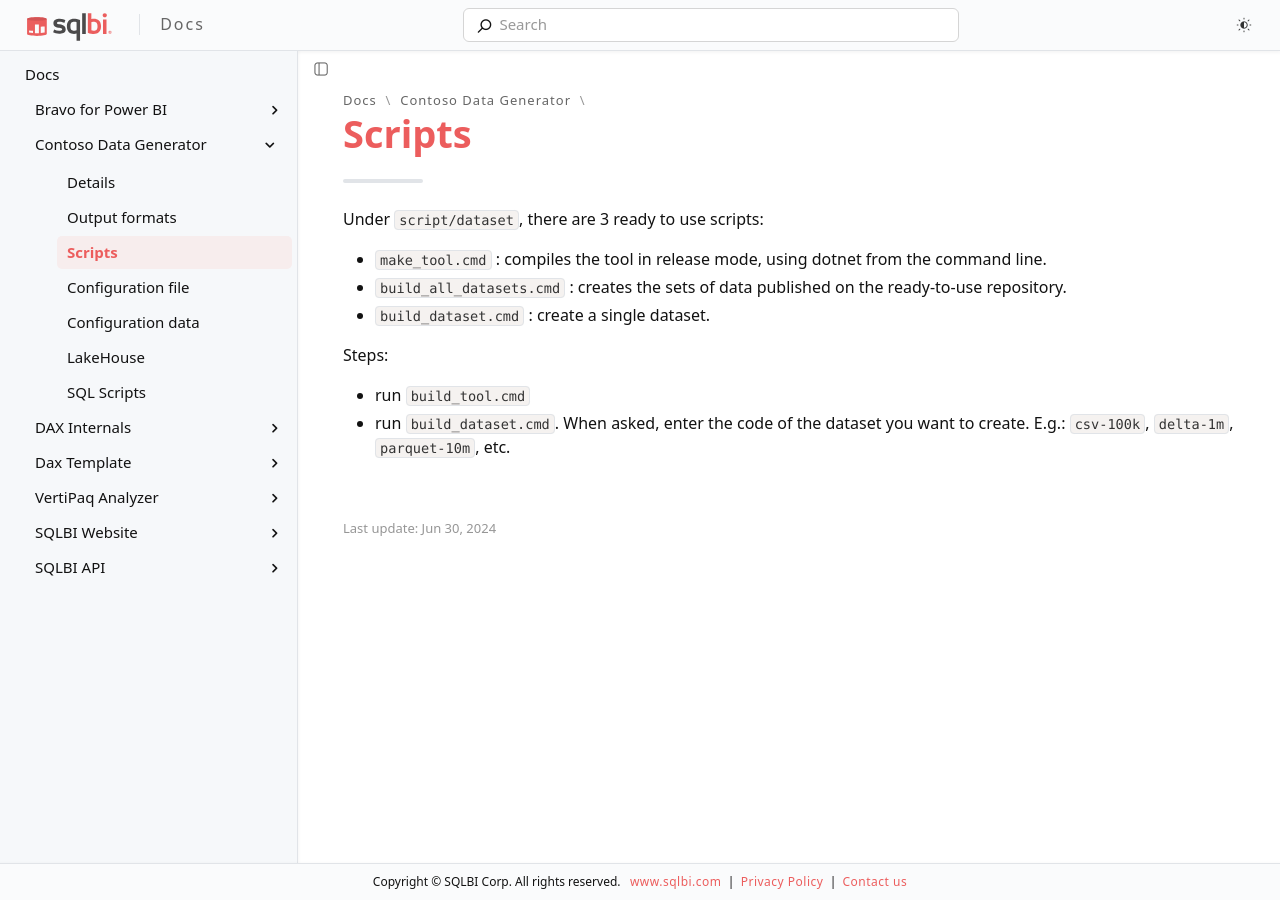
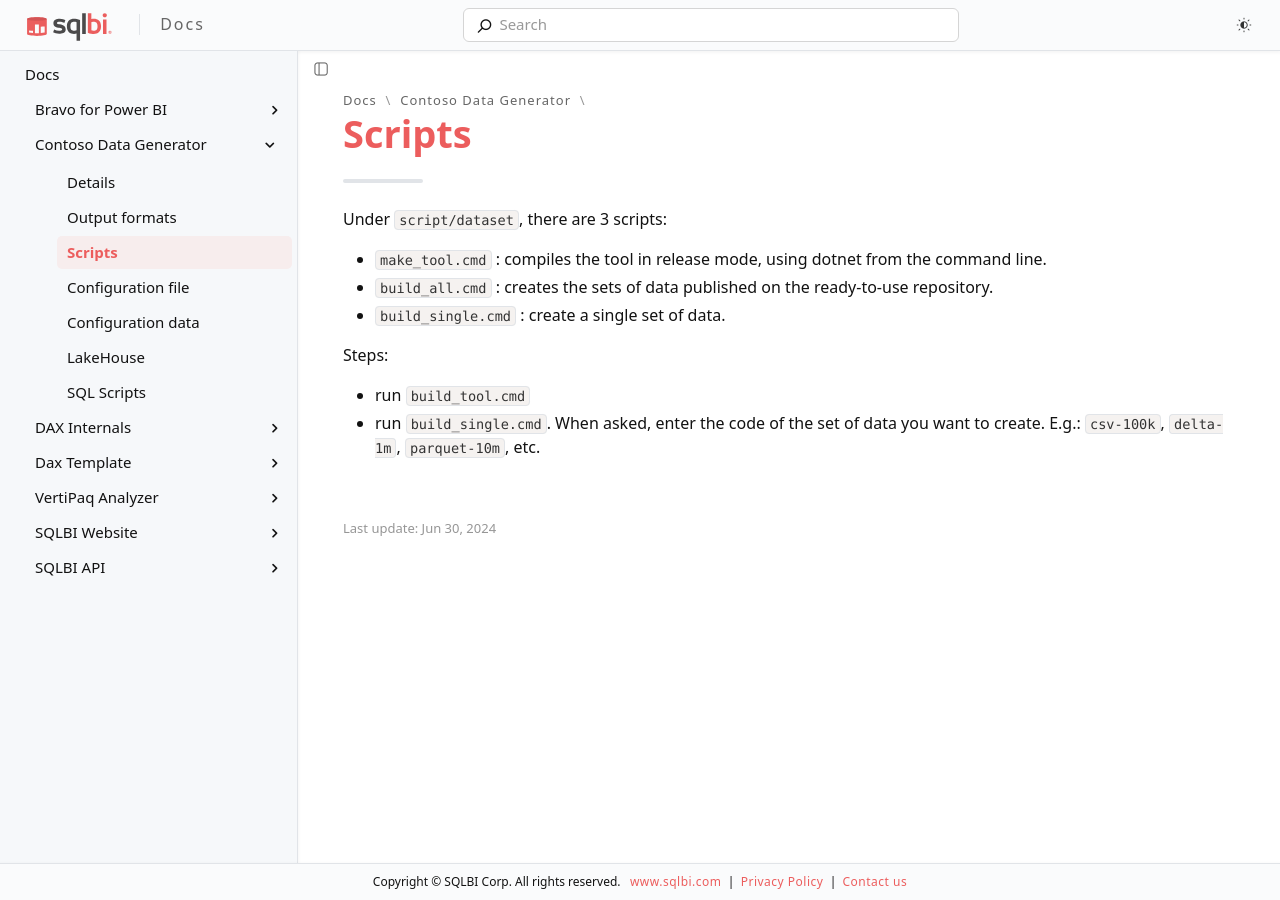
Before and after one commit to sql-bi/docs, a Jekyll site: the page built from _mydocs/contoso-data-generator/scripts.md, in a window 1280 px wide. Built offline with Jekyll 4.4.1, drawn with Linux system fonts in a browser that asks for light colours; cached includes are drawn as plain includes; some web fonts are replaced.

Commit message:
remove 'dataset' + other corrections

```diff
--- a/_mydocs/contoso-data-generator/scripts.md
+++ b/_mydocs/contoso-data-generator/scripts.md
@@ -8,11 +8,11 @@
 
 
 
-Under `script/dataset`, there are 3 ready to use scripts:
+Under `script/dataset`, there are 3 scripts:
  - `make_tool.cmd` : compiles the tool in release mode, using dotnet from the command line.
- - `build_all_datasets.cmd` : creates the sets of data published on the ready-to-use repository.
- - `build_dataset.cmd` : create a single dataset.
+ - `build_all.cmd` : creates the sets of data published on the ready-to-use repository.
+ - `build_single.cmd` : create a single set of data.
 
 Steps:
  - run `build_tool.cmd`
- - run `build_dataset.cmd`. When asked, enter the code of the dataset you want to create. E.g.: `csv-100k`, `delta-1m`, `parquet-10m`, etc.
+ - run `build_single.cmd`. When asked, enter the code of the set of data you want to create. E.g.: `csv-100k`, `delta-1m`, `parquet-10m`, etc.
```
Also changed, not shown: _mydocs/contoso-data-generator/config-json.md (+1 -1 lines), _mydocs/contoso-data-generator/details.md (+2 -2 lines), _mydocs/contoso-data-generator/index.md (+1 -1 lines).
